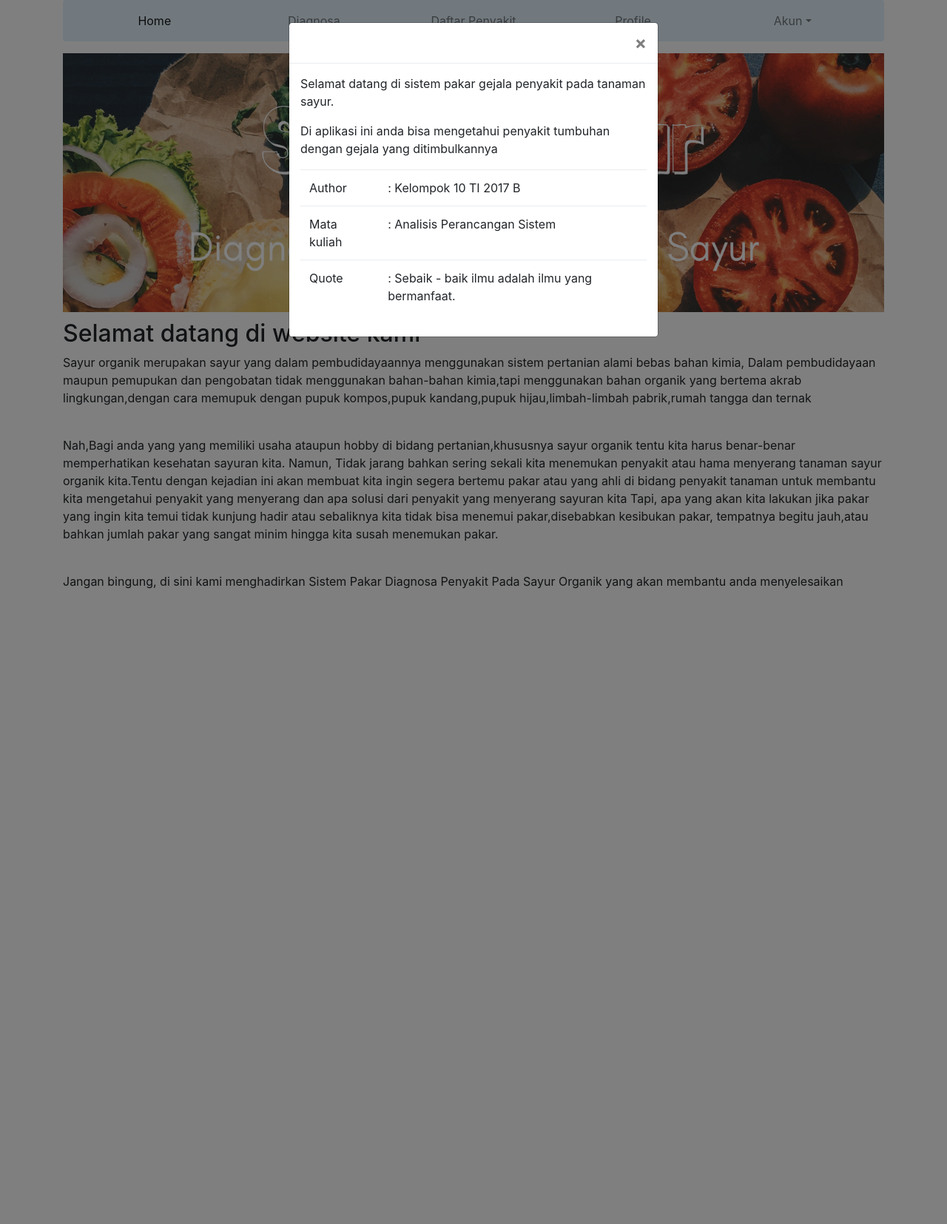
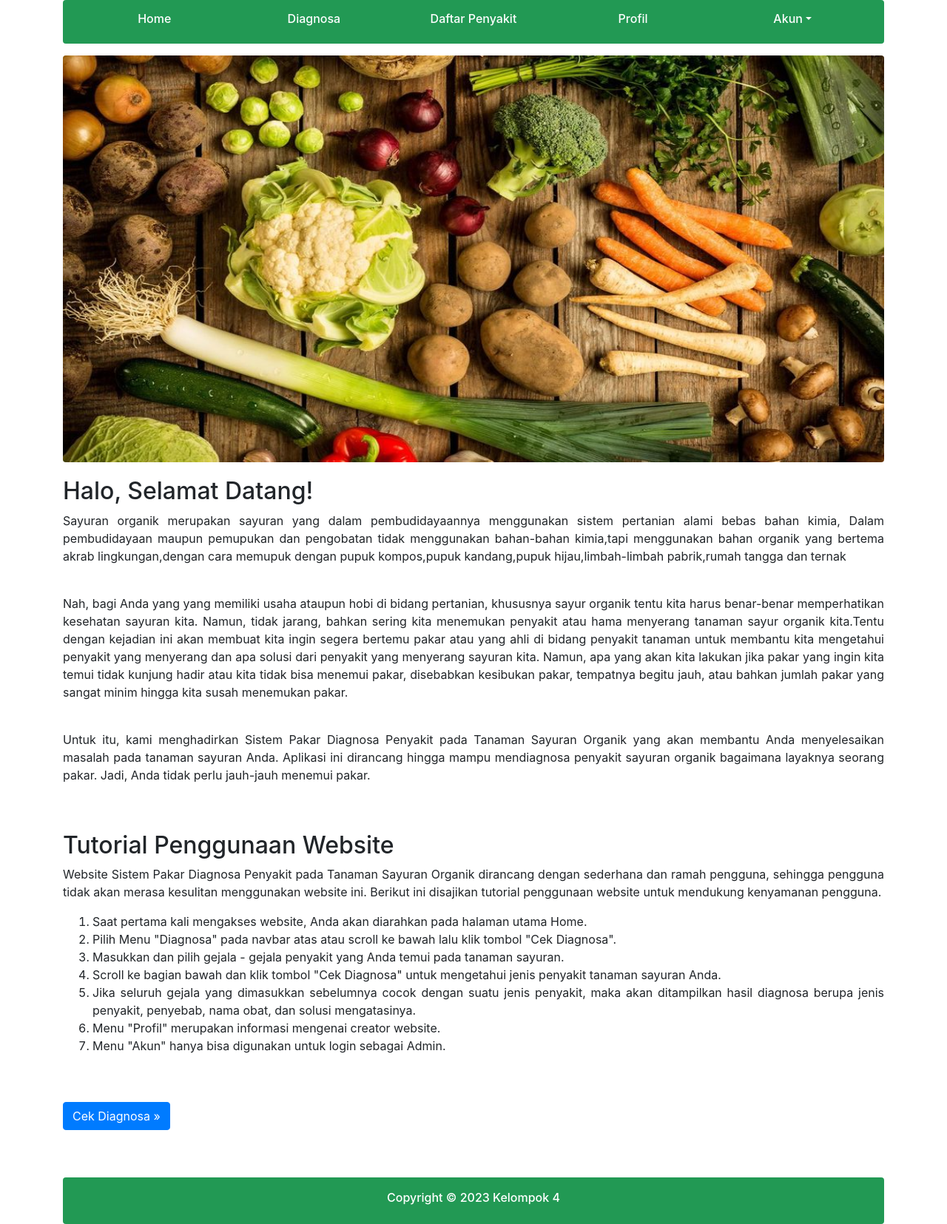
Before and after one commit to andiniira/Sistem-Pakar, a PHP site: page / in a window 1280 px wide. Shown: the whole page at 74% size. Before the commit the page ends 796 px from the top, so only its background shows below. Run offline with PHP 8.4, Linux system fonts and the light colour scheme.

Commit message:
benerin tampilan

```diff
--- a/admin/detail-user.php
+++ b/admin/detail-user.php
@@ -62,9 +62,9 @@ $_SESSION['start_time'] = time();
                       <tr>
                       <td>User ID</td>
                       <td><?php echo $data['user_id']; ?></td>
-                      <td rowspan="9"><div class="pull-right image">
-                            <img src="asset/img/avatar.jpg" class="img-rounded" height="300" width="250" alt="User Image" style="border: 2px solid #666;" />
-                        </div></td>
+                      <!-- <td rowspan="9"><div class="pull-right image">
+                            <img src="asset/img/profil.png" class="img-rounded" height="300" width="250" alt="User Image" style="border: 2px solid #666;" />
+                        </div></td> -->
                       </tr>
                       <tr>
                       <td width="250">Username</td>
--- a/admin/gejala.php
+++ b/admin/gejala.php
@@ -170,9 +170,9 @@ $_SESSION['start_time'] = time();
         <td><?php echo $no; ?></td>
 			<td><?php echo $data['kd_gejala']; ?></td>
 			<td><?php echo $data['gejala']; ?></td>
-			<td>
+			<td class="d-flex justify-content-between">
 			    <!-- Edit Data -->
-			    <a href="#" class="btn btn-success btn-sm" data-toggle="modal" data-target="#edit<?php echo $data['kd_gejala']; ?>" title="Edit Data"><span class="glyphicon glyphicon-pencil"></span> Edit</a>
+			    <a href="#" class="btn btn-success btn-sm d-flex justify-content-between" data-toggle="modal" data-target="#edit<?php echo $data['kd_gejala']; ?>" title="Edit Data"><span class="glyphicon glyphicon-pencil"></span> Edit</a>
 
 				<div class="modal fade bs-example-modal-lg" id="edit<?php echo $data['kd_gejala']; ?>" tabindex="-1" role="dialog" aria-labelledby="myModalLabel">
 				  <div class="modal-dialog  modal-lg" role="document">
@@ -207,7 +207,7 @@ $_SESSION['start_time'] = time();
 				</div>
                 <!-- Akhir edit data -->
                 <!-- Hapus data -->
-				<a href="#" class="btn btn-danger btn-sm"title="Hapus Data" data-target=".bs-example-modal-lg<?php echo $data['kd_gejala']; ?>" data-toggle="modal"><span class="glyphicon glyphicon-trash"></span> Hapus</a>
+				<br><a href="#" class="btn btn-danger btn-sm d-flex justify-content-between"title="Hapus Data" data-target=".bs-example-modal-lg<?php echo $data['kd_gejala']; ?>" data-toggle="modal"><span class="glyphicon glyphicon-trash"></span> Hapus</a>
 
 				<div class="modal fade bs-example-modal-lg<?php echo $data['kd_gejala']; ?>" tabindex="-1" role="dialog" aria-labelledby="myLargeModalLabel">
 				  <div class="modal-dialog modal-lg" role="document">
--- a/admin/menu.php
+++ b/admin/menu.php
@@ -1,7 +1,7 @@
 <div id="left-menu">
               <div class="sub-left-menu scroll">
                 <ul class="nav nav-list">
-                    <li><div class="left-bg"></div></li>
+                    <li><div ></div></li>
                     <li class="time">
                       <h1 class="animated fadeInLeft">21:00</h1>
                       <p class="animated fadeInRight">Sat,October 1st 2029</p>
--- a/header.php
+++ b/header.php
@@ -1,32 +1,32 @@
 <header class="masthead">
         <!-- <h3 class="text-muted"></h3> -->
 
-        <nav class="navbar navbar-expand-md navbar-light rounded mb-3" style="background-color: #e3f2fc;">
+        <nav class="navbar navbar-expand-md navbar-light mb-3 rounded" style="background-color: #229954;">
           <button class="navbar-toggler" type="button" data-toggle="collapse" data-target="#navbarCollapse" aria-controls="navbarCollapse" aria-expanded="false" aria-label="Toggle navigation">
             <span class="navbar-toggler-icon"></span>
           </button>
           <div class="collapse navbar-collapse" id="navbarCollapse">
             <ul class="navbar-nav text-md-center nav-justified w-100">
               <li class="nav-item active">
-                <a class="nav-link" href="index.php">Home <span class="sr-only">(current)</span></a>
+                <h6><a class="nav-link" href="index.php" style="color: #FDFEFE;">Home <span class="sr-only">(current)</span></a></h6>
               </li>
               <li class="nav-item">
-                <a class="nav-link" href="diagnosa.php">Diagnosa</a>
+                <h6><a class="nav-link" href="diagnosa.php" style="color: #FDFEFE;">Diagnosa</a></h6>
               </li>
               <li class="nav-item">
-                <a class="nav-link" href="daftar.php">Daftar Penyakit</a>
+                <h6><a class="nav-link" href="daftar.php" style="color: #FDFEFE;">Daftar Penyakit</a></h6>
               </li>
               <li class="nav-item">
-                <a class="nav-link" href="profil.php">Profile</a>
+                <h6><a class="nav-link" href="profil.php" style="color: #FDFEFE;">Profil</a></h6>
               </li>
               <li class="nav-item dropdown">
-                <a class="nav-link dropdown-toggle" href="http://example.com" id="dropdown01" data-toggle="dropdown" aria-haspopup="true" aria-expanded="false">Akun</a>
+                <h6><a class="nav-link dropdown-toggle" href="http://example.com" style="color: #FDFEFE;" id="dropdown01" data-toggle="dropdown" aria-haspopup="true" aria-expanded="false">Akun</a>
                 <div class="dropdown-menu" aria-labelledby="dropdown01">
                   <a class="dropdown-item" href="login.php">Login Admin</a>
-                </div>
+                </div></h6>
               </li>
             </ul>
           </div>
         </nav>
       </header>
-      <img src="bg1.png" width="1110" height="350" style="margin-left: 0px; margin-bottom: 10px;" />
+      <img src="bg-1.jpg" width="1110" height="550" style="margin-left: 0px; margin-bottom: 20px;" class="rounded" />
--- a/index.php
+++ b/index.php
@@ -4,13 +4,13 @@
     <meta charset="utf-8">
     <meta name="viewport" content="width=device-width, initial-scale=1, shrink-to-fit=no">
     <meta name="description" content="">
-    <meta name="author" content="SISTEM PAKAR DIAGNOSA PENYAKIT SAYUR ORGANIK">
+    <meta name="author" content="SISTEM PAKAR DIAGNOSA PENYAKIT PADA SAYURAN ORGANIK">
     <link rel="icon" href="">
 
-    <title>SISTEM PAKAR DIAGNOSA PENYAKIT SAYUR ORGANIK</title>
+    <title>SISTEM PAKAR DIAGNOSA PENYAKIT PADA SAYURAN ORGANIK</title>
 
     <!-- Bootstrap core CSS -->
-    <link href="css/bootstrap.min.css" rel="stylesheet">
+    <link href="css/bootstrap.css" rel="stylesheet">
 
     <!-- Custom styles for this template -->
     <link href="css/justified-nav.css" rel="stylesheet">
@@ -37,67 +37,50 @@
         <!-- Example row of columns -->
         <div class="row">
           <div class="col-lg-12">
-            <h2>Selamat datang di website kami</h2>
-            <p>
-Sayur organik merupakan sayur yang dalam pembudidayaannya menggunakan sistem pertanian alami bebas bahan kimia,
-Dalam pembudidayaan maupun pemupukan dan pengobatan tidak menggunakan bahan-bahan kimia,tapi menggunakan bahan organik
-yang bertema akrab lingkungan,dengan cara memupuk dengan pupuk kompos,pupuk kandang,pupuk hijau,limbah-limbah pabrik,rumah tangga dan ternak
-</p><br />
-<p>
-Nah,Bagi anda yang yang memiliki usaha ataupun hobby di bidang pertanian,khususnya sayur organik tentu kita harus benar-benar memperhatikan kesehatan sayuran kita.
-Namun, Tidak jarang bahkan sering sekali kita menemukan penyakit atau hama menyerang tanaman sayur organik kita.Tentu dengan kejadian ini akan membuat kita ingin segera
-bertemu pakar atau yang ahli di bidang penyakit tanaman untuk membantu kita mengetahui penyakit yang menyerang dan apa solusi dari penyakit yang menyerang sayuran kita
-Tapi, apa yang akan kita lakukan jika pakar yang ingin kita temui tidak kunjung hadir atau sebaliknya kita tidak bisa menemui pakar,disebabkan kesibukan pakar,
-tempatnya begitu jauh,atau bahkan jumlah pakar yang sangat minim hingga kita susah menemukan pakar.
-</p><br />
-<p>
-Jangan bingung, di sini kami menghadirkan Sistem Pakar Diagnosa Penyakit Pada Sayur Organik yang akan membantu anda menyelesaikan masalah pada sayuran anda
-Aplikasi ini dirancang hingga mampu mendiagnosa penyakit sayuran orgaik bagaimana layaknya seorang pakar.
+            <h2>Halo, Selamat Datang!</h2>
+            <p style="text-align: justify;">
+                Sayuran organik merupakan sayuran yang dalam pembudidayaannya menggunakan sistem pertanian alami bebas bahan kimia,
+                Dalam pembudidayaan maupun pemupukan dan pengobatan tidak menggunakan bahan-bahan kimia,tapi menggunakan bahan organik
+                yang bertema akrab lingkungan,dengan cara memupuk dengan pupuk kompos,pupuk kandang,pupuk hijau,limbah-limbah pabrik,rumah tangga dan ternak
+                </p><br>
+                <p style="text-align: justify;">
+                Nah, bagi Anda yang yang memiliki usaha ataupun hobi di bidang pertanian, khususnya sayur organik tentu kita harus benar-benar memperhatikan kesehatan sayuran kita.
+                Namun, tidak jarang, bahkan sering kita menemukan penyakit atau hama menyerang tanaman sayur organik kita.Tentu dengan kejadian ini akan membuat kita ingin segera
+                bertemu pakar atau yang ahli di bidang penyakit tanaman untuk membantu kita mengetahui penyakit yang menyerang dan apa solusi dari penyakit yang menyerang sayuran kita.
+                Namun, apa yang akan kita lakukan jika pakar yang ingin kita temui tidak kunjung hadir atau kita tidak bisa menemui pakar, disebabkan kesibukan pakar,
+                tempatnya begitu jauh, atau bahkan jumlah pakar yang sangat minim hingga kita susah menemukan pakar.
+                </p><br>
+                <p style="text-align: justify;">
+                Untuk itu, kami menghadirkan Sistem Pakar Diagnosa Penyakit pada Tanaman Sayuran Organik yang akan membantu Anda menyelesaikan masalah pada tanaman sayuran Anda.
+                Aplikasi ini dirancang hingga mampu mendiagnosa penyakit sayuran organik bagaimana layaknya seorang pakar.
 
-Jadi, anda tidak perlu jauh-jauh menemui pakar</p>
+                Jadi, Anda tidak perlu jauh-jauh menemui pakar.</p><br><br>
+                <h2>Tutorial Penggunaan Website</h2>
+                <p style="text-align: justify;">
+                Website Sistem Pakar Diagnosa Penyakit pada Tanaman Sayuran Organik dirancang dengan sederhana dan ramah pengguna, sehingga pengguna tidak akan merasa kesulitan
+                menggunakan website ini. Berikut ini disajikan tutorial penggunaan website untuk mendukung kenyamanan pengguna.
+                <ol style="text-align: justify;">
+                  <li>Saat pertama kali mengakses website, Anda akan diarahkan pada halaman utama Home.</li>
+                  <li>Pilih Menu "Diagnosa" pada navbar atas atau scroll ke bawah lalu klik tombol "Cek Diagnosa".</li>
+                  <li>Masukkan dan pilih gejala - gejala penyakit yang Anda temui pada tanaman sayuran.</li>
+                  <li>Scroll ke bagian bawah dan klik tombol "Cek Diagnosa" untuk mengetahui jenis penyakit tanaman sayuran Anda.</li>
+                  <li>Jika seluruh gejala yang dimasukkan sebelumnya cocok dengan suatu jenis penyakit, maka akan ditampilkan hasil diagnosa
+                    berupa jenis penyakit, penyebab, nama obat, dan solusi mengatasinya.
+                  </li>
+                  <li>Menu "Profil" merupakan informasi mengenai creator website.</li>
+                  <li>Menu "Akun" hanya bisa digunakan untuk login sebagai Admin.</li>
+                </ol>
+                </p><br><br>
             <p><a class="btn btn-primary" href="diagnosa.php" role="button">Cek Diagnosa &raquo;</a></p>
           </div>
         </div>
 
       </main>
-
-      <!-- Modal Popup -->
-      <div id="myModal" class="modal fade">
-        <div class="modal-dialog">
-            <div class="modal-content">
-                <div class="modal-header">
-                    <button type="button" class="close" data-dismiss="modal" aria-hidden="true">&times;</button>
-
-                </div>
-                <div class="modal-body">
-                    <p>Selamat datang di sistem pakar gejala penyakit pada tanaman sayur.</p>
-                    <p>Di aplikasi ini anda bisa mengetahui penyakit tumbuhan dengan gejala yang ditimbulkannya</p>
-
-
-                    <table class="table">
-            <tr>
-            <td>Author</td>
-            <td colspan="2">: Kelompok 10 TI 2017 B</a> </td>
-            </tr>
-            <tr>
-            <td>Mata kuliah</td>
-            <td colspan="2">: Analisis Perancangan Sistem</td>
-            </tr>
-            <tr>
-            <td>Quote</td>
-            <td colspan="2">: Sebaik - baik ilmu adalah ilmu yang bermanfaat.</td>
-            </tr>
-            </table>
-                </div>
-            </div>
-        </div>
-    </div>
-<!-- end Modal Popup -->
-
       <!-- Site footer -->
-      <footer class="footer">
-        <p>Copyright &copy; 2019 </p>
-      </footer>
+      <!-- <footer class="masthead" style="background-color: #229954;"> -->
+      <nav class="navbar navbar-expand-md navbar-light rounded justify-content-center mt-5" style="background-color: #229954; color: white;"><h6 style="padding-top: 10px; padding-bottom: 10px;">Copyright &copy; 2023 Kelompok 4 </h6></nav>
+        <!-- <p>Copyright &copy; 2023 </p>
+      </footer> -->
 
     </div> <!-- /container -->
 
@@ -110,10 +93,10 @@ Jadi, anda tidak perlu jauh-jauh menemui pakar</p>
     <script src="js/popper.min.js"></script>
     <script src="js/jquery-slim.min.js"></script>
     <script src="js/bootstrap.min.js"></script>
-    <script type="text/javascript">
+    <!-- <script type="text/javascript">
       $(document).ready(function(){
           $("#myModal").modal('show');
       });
-  </script>
+  </script> -->
   </body>
 </html>
--- a/login.php
+++ b/login.php
@@ -28,7 +28,7 @@
       <![endif]-->
     </head>
 
-    <body id="mimin" class="dashboard form-signin-wrapper">
+    <body id="mimin" class="dashboard form-signin-wrapper" style="background: white;">
 
       <div class="container" style="margin-top: 100px;">
 
```
Also changed, not shown: admin/header.php (+4 -4 lines), daftar.php (+11 -13 lines), deskripsi.php (+6 -9 lines), diagnosa.php (+18 -27 lines), hasil.php (+7 -27 lines), profil.php (+12 -36 lines), admin/asset/css/style.css, admin/asset/img/profil.png (added), bg-1.jpg (added).
